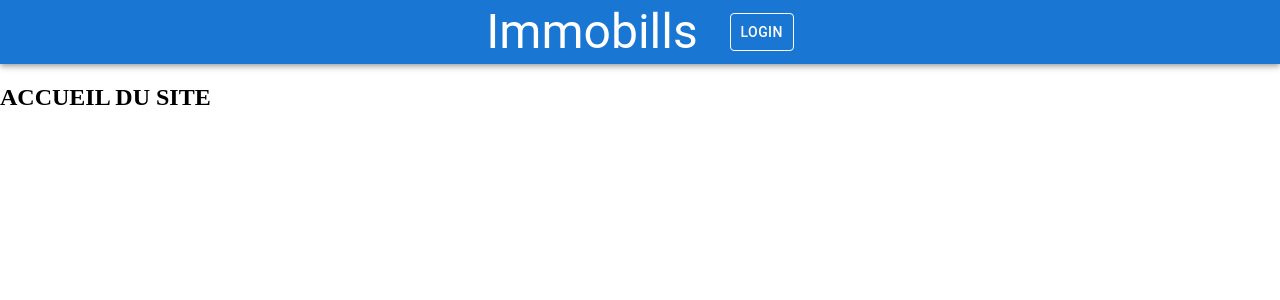
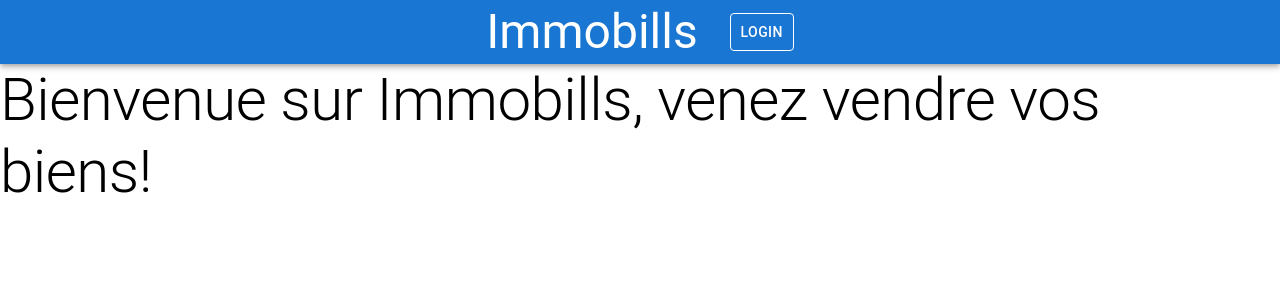
Before and after one commit to ecko9/front-end-marketplace, a React (Create React App) app: page / in a window 1280 px wide. Shown: the top 300 px of the page. Built offline with nearby package versions, Linux system fonts and the light colour scheme.

Commit message:
component: add Home box and co

```diff
--- a/src/App.jsx
+++ b/src/App.jsx
@@ -10,6 +10,7 @@ const App = () => {
     <div className='App'>
       <Router>
         <NavBar />
+
         <Routes>
           <Route path="/" element={<Home />} />
           <Route path="/login" element={<Login />} />
--- a/src/pages/Home/index.jsx
+++ b/src/pages/Home/index.jsx
@@ -1,11 +1,16 @@
 import React from 'react'
+import Box from '@mui/material/Box'
+import Toolbar from '@mui/material/Toolbar';
+import Typography from '@mui/material/Typography';
 
 const Home = () => {
 
   return (
-    <div className='Home'>
-      <h2>ACCUEIL DU SITE </h2>
-    </div>
+    <Box>
+        <Typography variant="h2" component="div"  sx={{ mr: 4 } }>
+          Bienvenue sur Immobills, venez vendre vos biens!
+        </Typography>
+    </Box>
   )
 }
 
```
Also changed, not shown: src/style/index.scss (line endings or trailing spaces).
